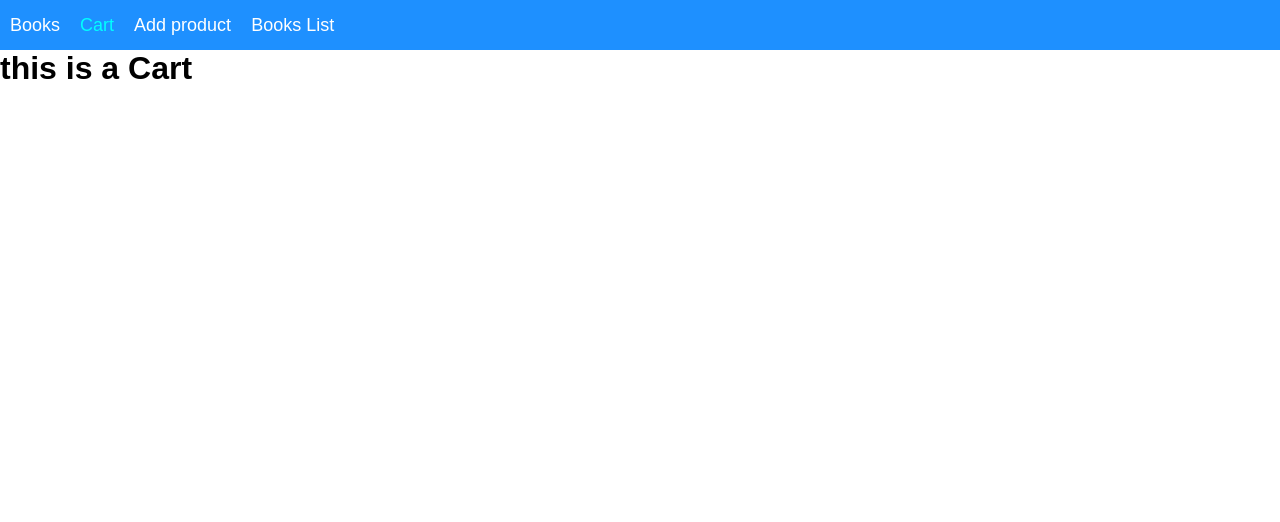
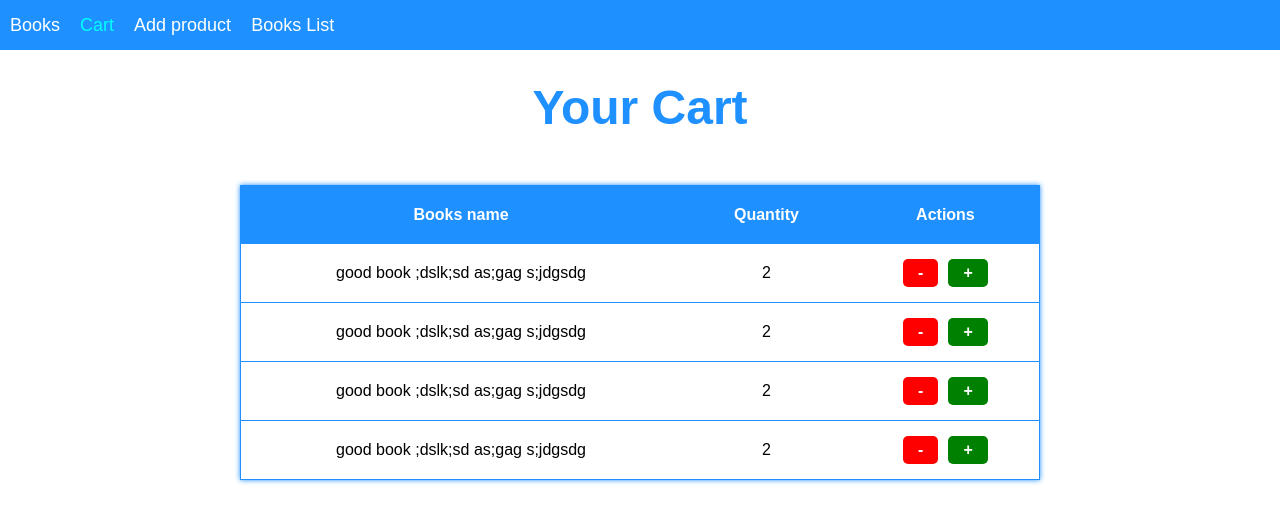
Before and after one commit to sanchey92/book-shop_frontend, a React (Create React App) app: page /cart in a window 1280 px wide. Shown: the top 522 px of the page. Built offline with nearby package versions, Linux system fonts and the light colour scheme.

Commit message:
started working on Cart Reducer

```diff
--- /dev/null
+++ b/src/pages/Cart/Cart.css
@@ -0,0 +1,61 @@
+.table-wrapper {
+  display: flex;
+  justify-content: center;
+  align-items: center;
+  flex-direction: column;
+}
+
+.table-wrapper h2 {
+  font-size: 48px;
+  color: dodgerblue;
+  margin-top: 30px;
+}
+
+.button {
+  margin: 5px;
+  cursor: pointer;
+  padding: 5px 15px;
+  border: none;
+  border-radius: 5px;
+  background-color: white;
+  color: white;
+  font-size: 16px;
+  font-weight: bold;
+  transition: .3s;
+}
+
+.button:hover {
+  box-shadow: 0 0 5px black;
+}
+
+.delete {
+  background-color: red;
+}
+
+.add {
+  background-color: green;
+}
+
+table {
+  margin-top: 50px;
+  border-collapse: collapse;
+  width: 800px;
+  border: 1px solid dodgerblue;
+  box-shadow: 0 0 5px dodgerblue;
+}
+
+th {
+  background-color: dodgerblue;
+  color: white;
+  padding: 20px;
+}
+
+td {
+  border-bottom: 1px solid dodgerblue;
+  text-align: center;
+  padding: 10px;
+}
+
+tr:hover {
+  background-color: #f5f5f5;
+}
--- a/src/pages/Cart/Cart.tsx
+++ b/src/pages/Cart/Cart.tsx
@@ -1,10 +1,56 @@
 import React, {FC} from "react";
+import './Cart.css'
 
 const Cart: FC = () => {
   return (
-    <div>
-      <h1>this is a Cart</h1>
-    </div>
+    <div className='table-wrapper'>
+
+        <h2>Your Cart</h2>
+
+         <table>
+           <thead>
+           <tr>
+             <th>Books name</th>
+             <th>Quantity</th>
+             <th>Actions</th>
+           </tr>
+           </thead>
+           <tbody>
+           <tr>
+             <td>good book ;dslk;sd as;gag s;jdgsdg</td>
+             <td>2</td>
+             <td>
+               <button className='button delete'>-</button>
+               <button className='button add'>+</button>
+             </td>
+           </tr>
+           <tr>
+             <td>good book ;dslk;sd as;gag s;jdgsdg</td>
+             <td>2</td>
+             <td>
+               <button className='button delete'>-</button>
+               <button className='button add'>+</button>
+             </td>
+           </tr>
+           <tr>
+             <td>good book ;dslk;sd as;gag s;jdgsdg</td>
+             <td>2</td>
+             <td>
+               <button className='button delete'>-</button>
+               <button className='button add'>+</button>
+             </td>
+           </tr>
+           <tr>
+             <td>good book ;dslk;sd as;gag s;jdgsdg</td>
+             <td>2</td>
+             <td>
+               <button className='button delete'>-</button>
+               <button className='button add'>+</button>
+             </td>
+           </tr>
+           </tbody>
+         </table>
+       </div>
   )
 }
 
--- a/src/store/Cart/actions/CartEnum.ts
+++ b/src/store/Cart/actions/CartEnum.ts
@@ -0,0 +1,9 @@
+enum CartEnum {
+  GET_CART = 'GET_CART',
+  ADD_TO_CART = 'ADD_TO-CART',
+  DELETE_FROM_CART = 'DELETE_FROM_CART',
+  CART_FETCH_SUCCESS = 'CART_FETCH_SUCCESS',
+  CART_FETCH_FAILURE = 'CART_FETCH_FAILURE'
+}
+
+export default CartEnum
--- a/src/store/Cart/reducers/CartReducer.ts
+++ b/src/store/Cart/reducers/CartReducer.ts
@@ -0,0 +1,44 @@
+import {ICartState} from "./IcartState";
+import {Reducer} from "react";
+import CartActionTypes from "../actions/CartActionTypes";
+import CartEnum from "../actions/CartEnum";
+
+const initialState: ICartState = {
+  data: [],
+  isLoading: false
+}
+
+const cartReducer: Reducer<ICartState, CartActionTypes> = (state = initialState, actions) => {
+  switch (actions.type) {
+
+    case CartEnum.ADD_TO_CART:
+      return {
+        ...state,
+        isLoading: actions.isLoading
+      };
+
+    case CartEnum.DELETE_FROM_CART:
+      return {
+        ...state,
+        isLoading: actions.isLoading
+      }
+
+    case CartEnum.CART_FETCH_FAILURE:
+      return {
+        ...state,
+        isLoading: actions.isLoading,
+      }
+
+    case CartEnum.CART_FETCH_SUCCESS:
+      return {
+        ...state,
+        data: actions.data,
+        isLoading: actions.isLoading
+      }
+
+    default:
+      return state
+  }
+}
+
+export default cartReducer
--- /dev/null
+++ b/src/store/Cart/reducers/IcartState.ts
@@ -0,0 +1,5 @@
+
+export interface ICartState {
+  data: any
+  isLoading: boolean
+}
--- a/src/store/IAppState.inteface.ts
+++ b/src/store/IAppState.inteface.ts
@@ -1,8 +1,10 @@
 import {IStateInterface} from "./Products/reducer/IState.interface";
 import {IAdminReducer} from "./Admin/reducer/IAdminReducer";
+import {ICartState} from "./Cart/reducers/IcartState";
 
 export default interface IAppStateInterface {
   productState: IStateInterface;
   form: any,
-  adminState: IAdminReducer
+  adminState: IAdminReducer,
+  cartState: ICartState
 }
--- a/src/store/Products/reducer/productsReducer.ts
+++ b/src/store/Products/reducer/productsReducer.ts
@@ -24,7 +24,6 @@ const productsReducer: Reducer<IStateInterface, productActions> = (
       return {
         ...state,
         data: actions.data,
-        product: state.product,
         isFetching: actions.isLoading
       }
 
--- a/src/store/Services/CartService/CartService.ts
+++ b/src/store/Services/CartService/CartService.ts
@@ -4,11 +4,11 @@ export default class CartService {
 
   }
 
-  static addToCart = async () => {
+  static addToCart = async (id: string) => {
 
   }
 
-  static deleteFromCart = async () => {
+  static deleteFromCart = async (id: string) => {
 
   }
 }
--- a/src/store/store.tsx
+++ b/src/store/store.tsx
@@ -6,12 +6,14 @@ import IAppStateInterface from "./IAppState.inteface";
 import {productSaga} from "./sagas/Saga";
 import {reducer as formReducer} from "redux-form";
 import adminReducer from "./Admin/reducer/AdminReducer";
+import cartReducer from "./Cart/reducers/CartReducer";
 
 const sagaMiddleware = createSagaMiddleware()
 const rootReducer = combineReducers({
   productState: productsReducer,
   form: formReducer,
-  adminState: adminReducer
+  adminState: adminReducer,
+  cartState: cartReducer
 })
 
 export default function configureStore(): Store<IAppStateInterface, any> {
```
Also changed, not shown: src/store/Cart/actions/CartActionCreators.ts (+48 -0 lines), src/store/Cart/actions/CartActionTypes.ts (+10 -0 lines), src/store/Cart/actions/CartInterfaces.ts (+29 -0 lines).
